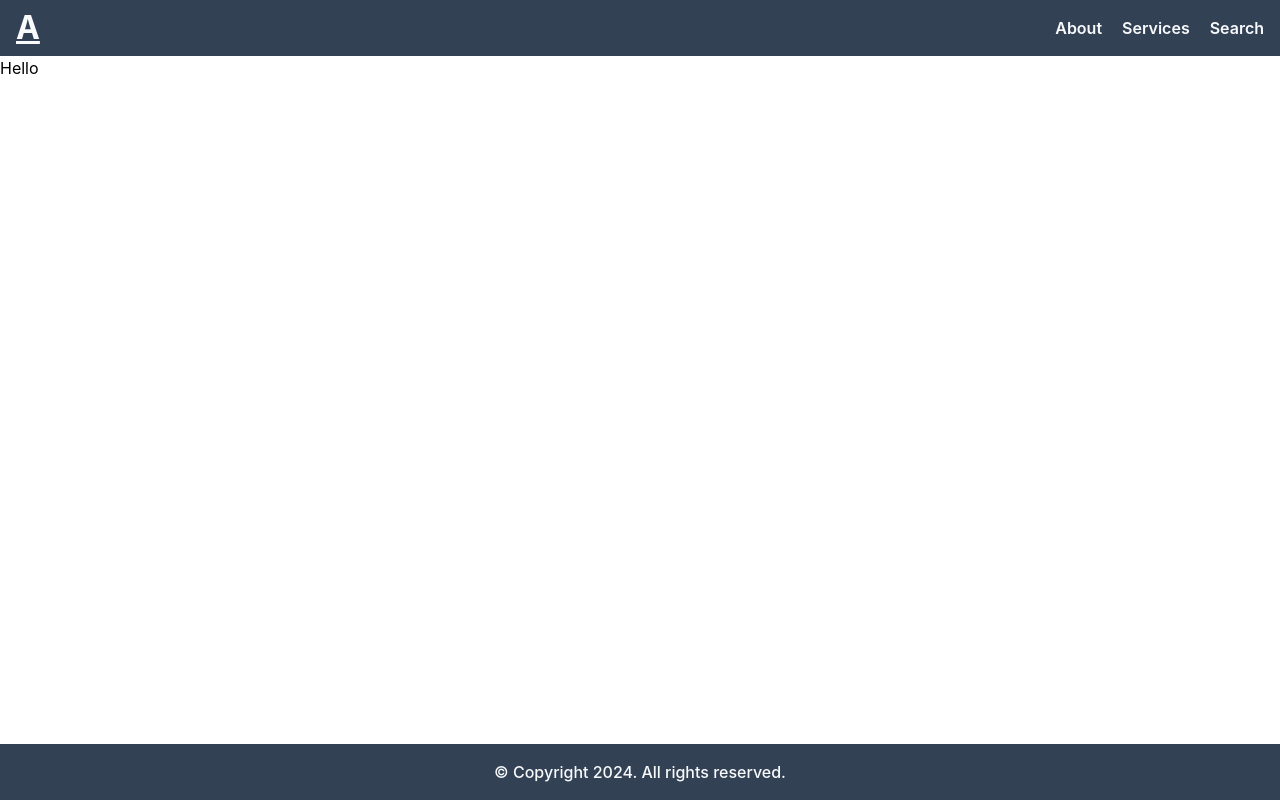
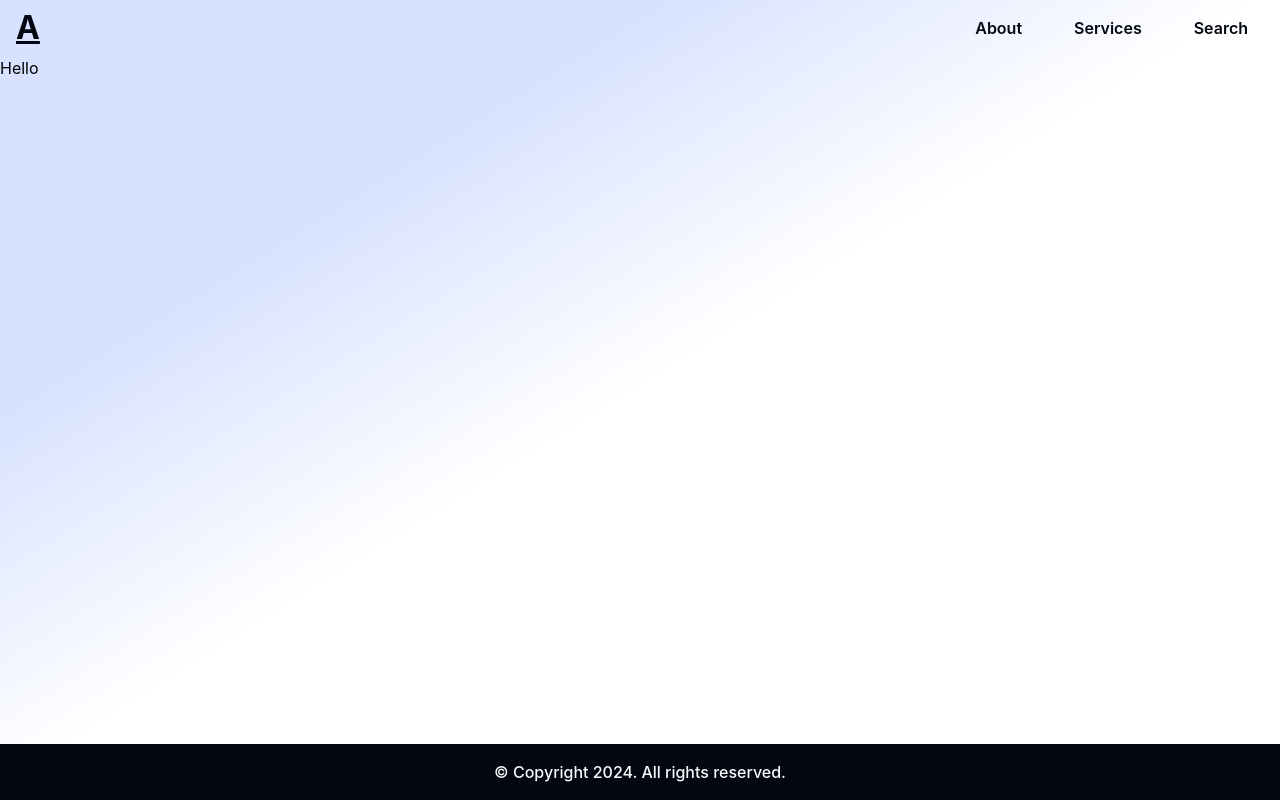
Before and after one commit to satyam73/search-colors, a React (Vite) app: page / in a window 1280 px wide. Built offline with nearby package versions, Linux system fonts and the light colour scheme.

Commit message:
styles: improve styles of header

```diff
--- a/src/components/Footer/footer.module.css
+++ b/src/components/Footer/footer.module.css
@@ -1,5 +1,5 @@
 .footer {
-  background-color: var(--dark-color);
+  background-color: var(--primary-color);
   color: var(--light-color);
   height: var(--footer-height);
   display: flex;
--- a/src/components/Header/header.module.css
+++ b/src/components/Header/header.module.css
@@ -1,16 +1,20 @@
 .header {
-  background-color: var(--dark-color);
-  color: var(--light-color);
-  height: var( --header-height);
+  background-color: transparent;
+  color: var(--primary-color);
+  height: var(--header-height);
   display: flex;
   align-items: center;
   padding: 0 1rem;
+  position: fixed;
+  top: 0;
+  left: 0;
+  width: 100%;
 }
 
 .header__logo {
   font-size: 2rem;
   font-weight: 700;
-  color: var(--light-color);
+  color: var(--primary-color);
 }
 
 .header__nav {
@@ -28,11 +32,15 @@
 
 .header__link {
   text-decoration: none;
-  color: var(--light-color);
+  color: var(--primary-color);
   font-size: 1rem;
   font-weight: 600;
+  padding: 7px 1rem;
 }
 
-.header__link:hover{
-  color: var(--contrast-color);
+.header__link:hover {
+  padding: 7px 1rem;
+  background: black;
+  color: white;
+  border-radius: 35px;
 }
--- a/src/components/common/Layout/layout.module.css
+++ b/src/components/common/Layout/layout.module.css
@@ -1,4 +1,6 @@
-.main{
-  min-height: calc(100vh - (2*56px));
-
+.main {
+  padding-top: var(--header-height);
+  min-height: calc(100vh - (56px));
+  background: rgb(216, 226, 255);
+  background: linear-gradient(148deg, rgba(216, 226, 255, 1) 27%, rgba(255, 255, 255, 1) 51%);
 }
--- a/src/index.css
+++ b/src/index.css
@@ -1,4 +1,4 @@
-*{
+* {
   margin: 0;
   padding: 0;
   box-sizing: border-box;
@@ -18,9 +18,9 @@
   -webkit-font-smoothing: antialiased;
   -moz-osx-font-smoothing: grayscale;
 
-  --dark-color: #334155;
-  --light-color: #f8fafc;
-  --contrast-color:#cbd5e1;
+  --primary-color: #030712;
+  --light-color: #f9fafb;
+  --contrast-color: #d1d5db;
 
   --header-height: 56px;
   --footer-height: 56px;
```
